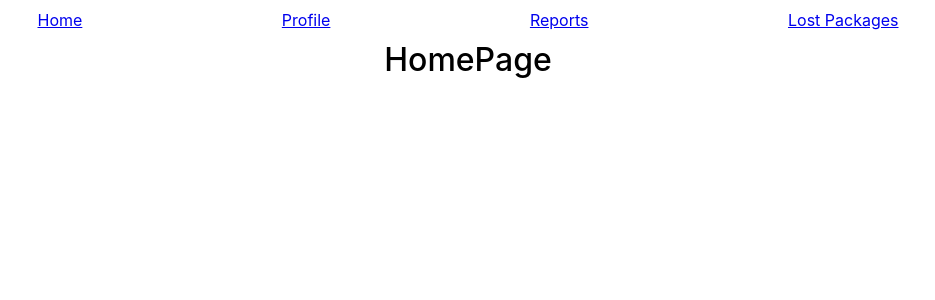
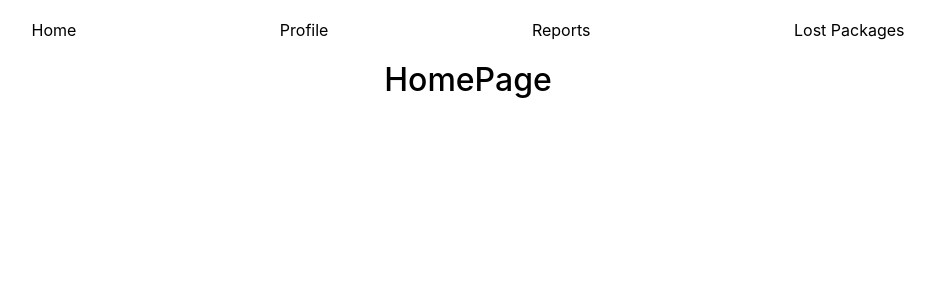
Before and after one commit to parkerkopp/CMSC-447-SWE-Lost-Packages-Project, a Vue app in the folder frontend/: page / in a window 1280 px wide. Shown: the top 300 px of the page, without its empty margins (172-1107 px from the left). Built offline with nearby package versions, Linux system fonts and the light colour scheme.

Commit message:
Workin on navbar links currently still working on changing the background of the link/page that we are currently in.

```diff
--- a/frontend/src/App.vue
+++ b/frontend/src/App.vue
@@ -6,6 +6,7 @@
       <router-link to="/reports" class="link">Reports</router-link>
       <router-link to="/lost-packages" class="link">Lost Packages</router-link>
     </nav>
+    <span class="divider"></span>
     <!-- This is where the pages load -->
     <router-view />
   </div>
--- a/frontend/src/global.css
+++ b/frontend/src/global.css
@@ -23,6 +23,18 @@
   justify-content: space-evenly;
   align-items: center;
   margin: 10px;
+}
+
+.link {
+  color: var(--umbc-black);
+  text-decoration: none;
+  padding: 10px;
+  border-radius: 10px;
+  transition: all 0.2s ease-out;
+}
+
+.link:hover {
+  background-color: rgba(0, 0, 0, 0.1);
 }
 
 .reports-container {
```
